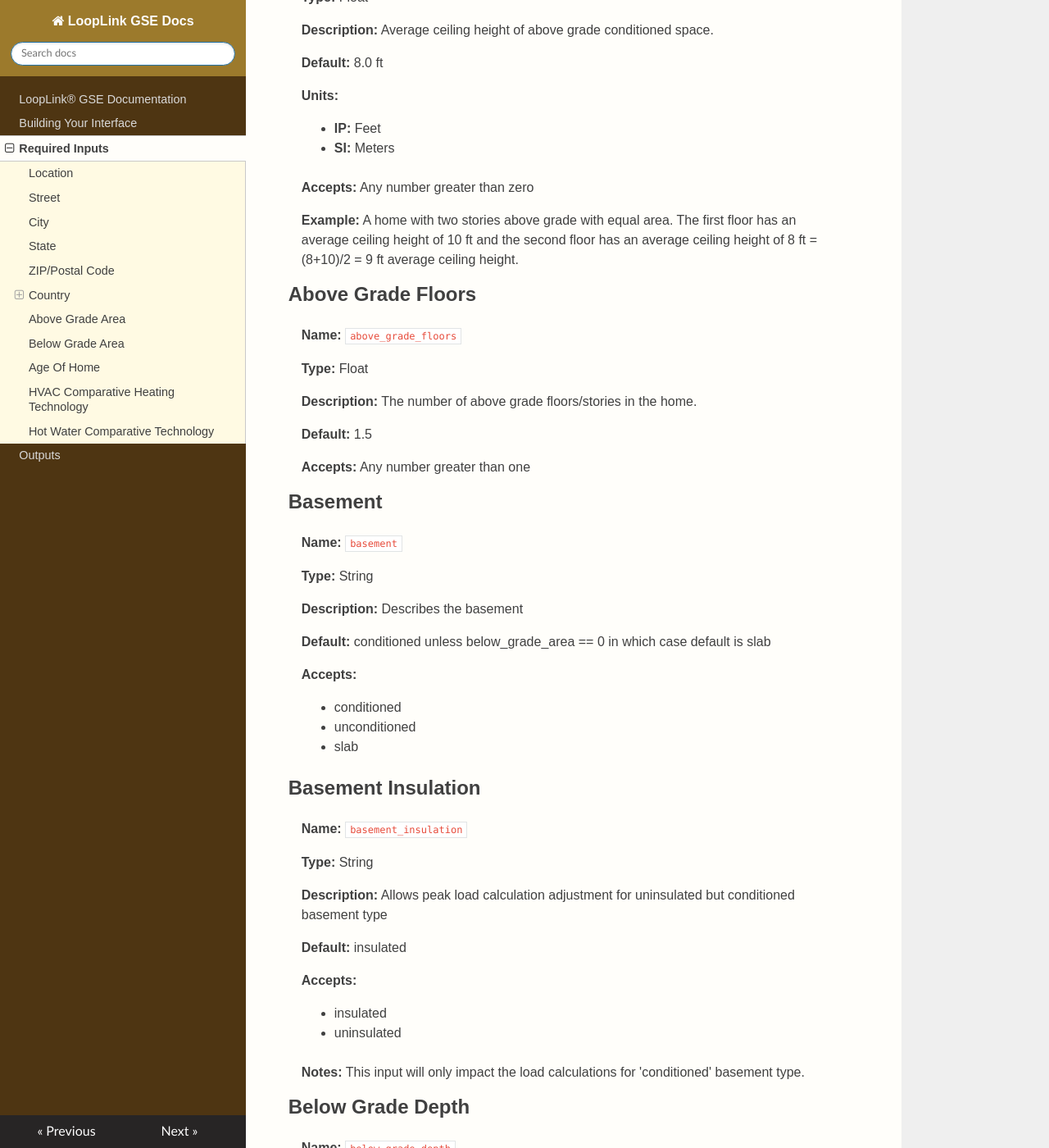
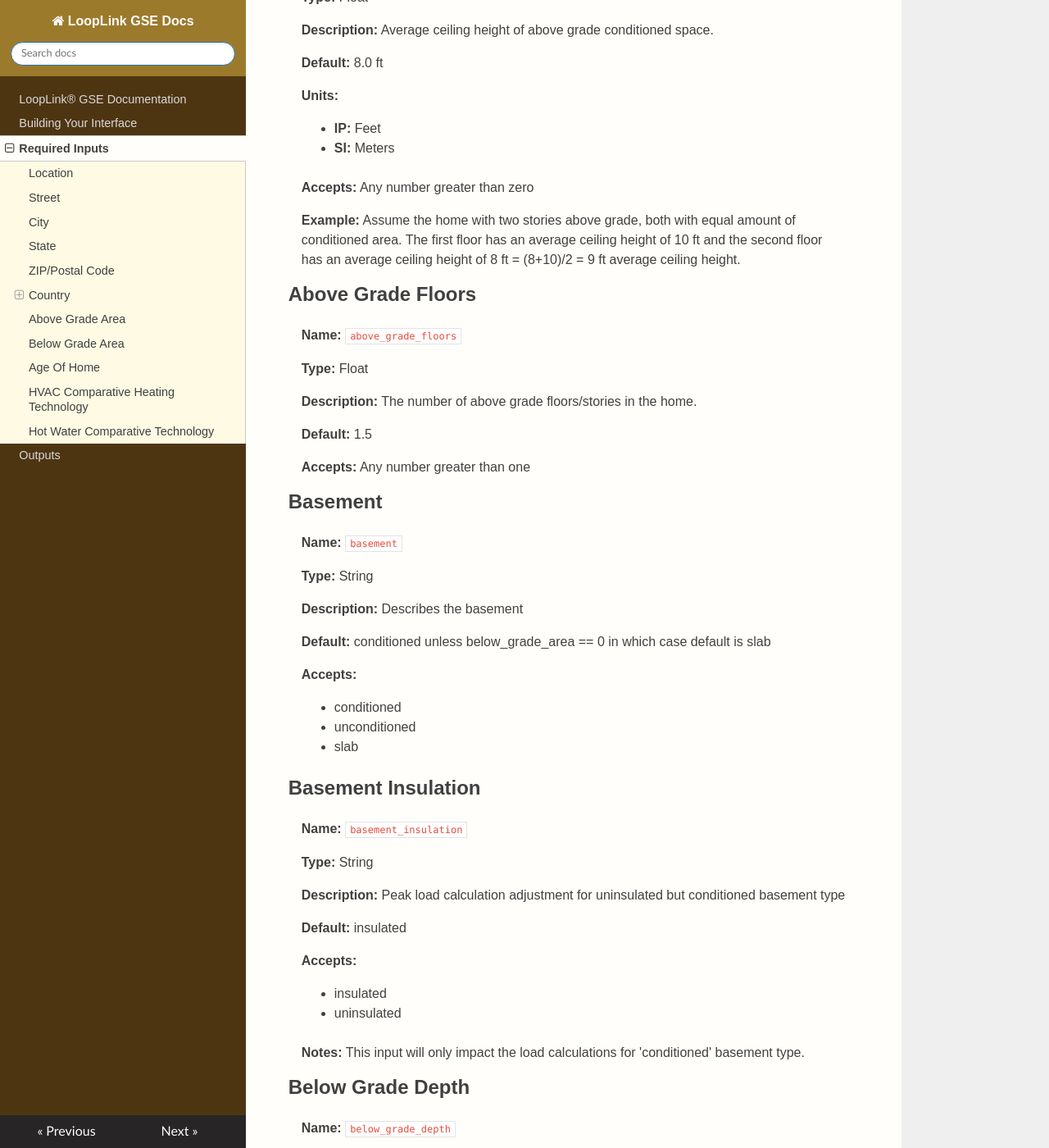
Before and after one commit to geoconnections-rjc/GSE-Docs, an MkDocs documentation site: the page built from docs/inputs.md, in a window 1280 px wide and 1400 px high, scrolled down 10075 px. Shown: the whole window at 82% size. Built offline with MkDocs 1.6.1, drawn with Linux system fonts in a browser that asks for light colours; nearby versions of some CDN libraries; some of the changed text lies outside the part shown.

```diff
--- a/docs/inputs.md
+++ b/docs/inputs.md
@@ -409,7 +409,7 @@ Optional fields default to standard values but will accept user inputs to furthe
 
 > **Accepts:** Any number greater than zero
 
-> **Example:** A home with two stories above grade with equal area. The first floor has an average ceiling height of 10 ft and the second floor has an average ceiling height of 8 ft = (8+10)/2 = 9 ft average ceiling height.
+> **Example:** Assume the home with two stories above grade, both with equal amount of conditioned area. The first floor has an average ceiling height of 10 ft and the second floor has an average ceiling height of 8 ft = (8+10)/2 = 9 ft average ceiling height.
 
 ## Above Grade Floors
 
@@ -442,7 +442,7 @@ Optional fields default to standard values but will accept user inputs to furthe
 
 > **Type:** String
 
-> **Description:** Allows peak load calculation adjustment for uninsulated but conditioned basement type
+> **Description:** Peak load calculation adjustment for uninsulated but conditioned basement type
 
 > **Default:** insulated
 
```
Also changed, not shown: other parts of docs/inputs.md (+1 -1 lines).
